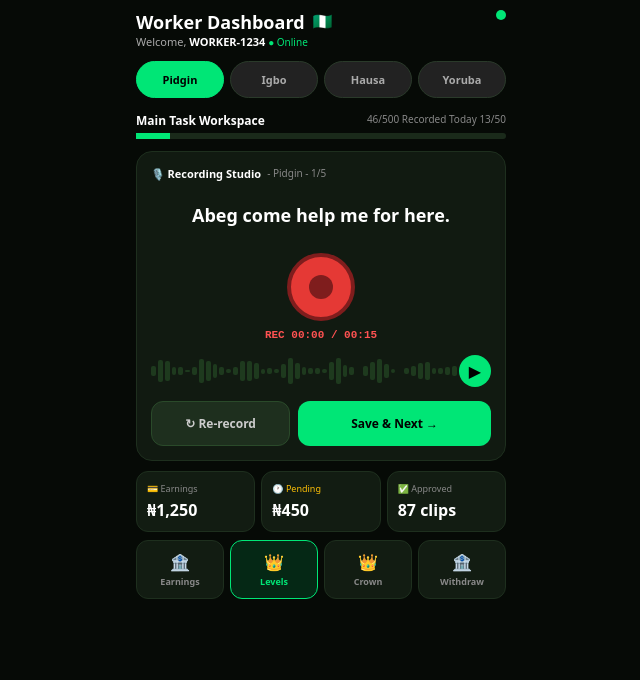
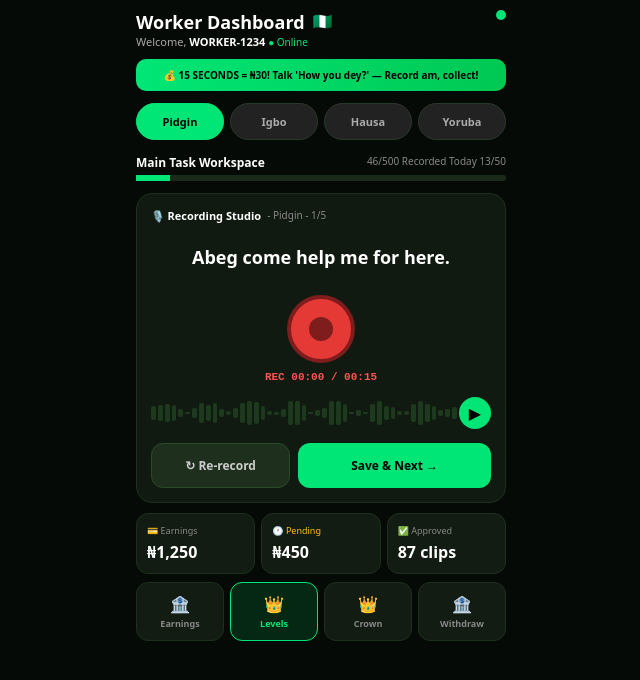
Before and after one commit to tapbombaai-glitch/main-naija-pidgin, a Next.js app: page / in a window 1280 px wide. Shown: the top 680 px of the page, without its empty margins (319-959 px from the left). Built offline with nearby package versions, Linux system fonts and the light colour scheme.

Commit message:
Update page.tsx

```diff
--- a/app/page.tsx
+++ b/app/page.tsx
@@ -13,6 +13,8 @@ export default function WorkerDashboard() {
   const [currentSentenceIndex, setCurrentSentenceIndex] = useState(0);
   const [toast, setToast] = useState<string | null>(null);
   const [savedFiles, setSavedFiles] = useState<any[]>([]);
+  // ONLY ADD - ADVERT LETTERS
+  const [adIndex, setAdIndex] = useState(0);
 
   const mediaRecorderRef = useRef<MediaRecorder | null>(null);
   const audioChunksRef = useRef<Blob[]>([]);
@@ -26,6 +28,15 @@ export default function WorkerDashboard() {
     Yoruba: ["Bawo ni? Mo n bo nisisinyi.", "Ejo e ran mi lowo."],
   };
 
+  // ONLY ADD - ADVERT LETTERS (5 BEST)
+  const adverts = [
+    "🎙️ YOUR VOICE NA MONEY! Record Pidgin/Igbo/Hausa/Yoruba — ₦30 per clip!",
+    "💰 15 SECONDS = ₦30! Talk 'How you dey?' — Record am, collect!",
+    "🔥 OMO NO DULL! Your accent na asset — MayNaija Pidgin need you!",
+    "⚡ 50 CLIPS/DAY = ₦1,500! Work from phone — MayNaija Pidgin dey pay!",
+    "💚 CHAIRMAN DEY FIND VOICES! Record once, sell forever — Chairman approved!"
+  ];
+
   const sentences = allSentences[selectedLang];
 
   useEffect(() => {
@@ -33,6 +44,9 @@ export default function WorkerDashboard() {
     if (saved) { try { const p = JSON.parse(saved); setTaskProgress(p.progress); setEarnings(p.earnings); setCurrentSentenceIndex(p.index || 0); } catch {} }
     const files = JSON.parse(localStorage.getItem("gin_recordings") || "[]");
     setSavedFiles(files);
+    // ONLY ADD - ROTATE ADVERT LETTERS
+    const adInt = setInterval(() => setAdIndex(i => (i+1)%adverts.length), 3500);
+    return () => clearInterval(adInt);
   }, []);
 
   const showToast = (msg: string) => { setToast(msg); setTimeout(() => setToast(null), 2500); };
@@ -94,6 +108,12 @@ export default function WorkerDashboard() {
           <div><div style={{ display: "flex", gap: "8px" }}><h1 style={{ fontSize: "18px", fontWeight: "900", margin: 0 }}>Worker Dashboard</h1><span>🇳🇬</span></div><div style={{ fontSize: "11px", color: "#aaa" }}>Welcome, <span style={{ color: "white", fontWeight: "800" }}>WORKER-1234{savedFiles.length>0?` - ${savedFiles.length} files saved to phone`:''}</span> <span style={{ color: "#00E676", fontSize: "10px" }}> ● Online</span></div></div>
           <div style={{ width: "10px", height: "10px", background: "#00E676", borderRadius: "50%" }}></div>
         </div>
+
+        {/* ONLY ADD - ADVERT LETTERS BANNER - NOTHING DELETED */}
+        <div style={{ background: "linear-gradient(90deg, #00E676, #00C853)", color: "black", borderRadius: "10px", padding: "9px 10px", marginTop: "6px", fontSize: "10px", fontWeight: "900", textAlign: "center" }}>
+          {adverts[adIndex]}
+        </div>
+
         <div style={{ display: "flex", gap: "6px", marginTop: "12px" }}>
           {["Pidgin","Igbo","Hausa","Yoruba"].map(lang=>(
             <button key={lang} onClick={()=>setSelectedLang(lang)} style={{ flex: 1, padding: "10px 0", borderRadius: "20px", fontSize: "11px", fontWeight: "900", border: selectedLang===lang?"1.5px solid #00E676":"1px solid #2A3A2A", background: selectedLang===lang?"#00E676":"#222", color: selectedLang===lang?"black":"#aaa" }}>{lang}</button>
@@ -123,7 +143,6 @@ export default function WorkerDashboard() {
           </div>
         </div>
 
-        {/* FILES SAVED TO PHONE FOR CHAIRMAN - COPY FILE LIST - AS YOUR VIDEO */}
         {savedFiles.length > 0 && (
           <div style={{ background: "#111A11", border: "1px solid #1E2F1E", borderRadius: "12px", padding: "10px", marginTop: "10px" }}>
             <div style={{ fontSize: "11px", fontWeight: "800", color: "#00E676", marginBottom: "6px" }}>📂 {savedFiles.length} Files Saved to Phone for Chairman</div>
```
